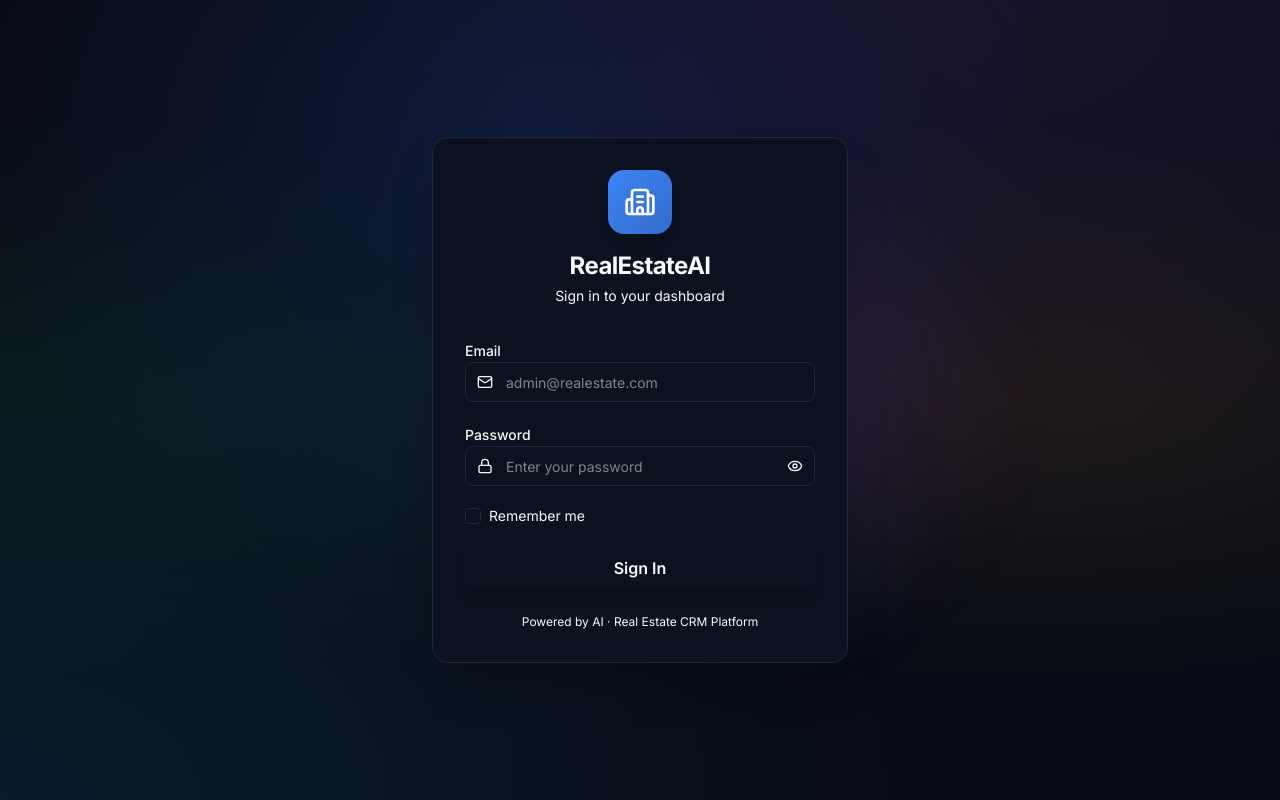
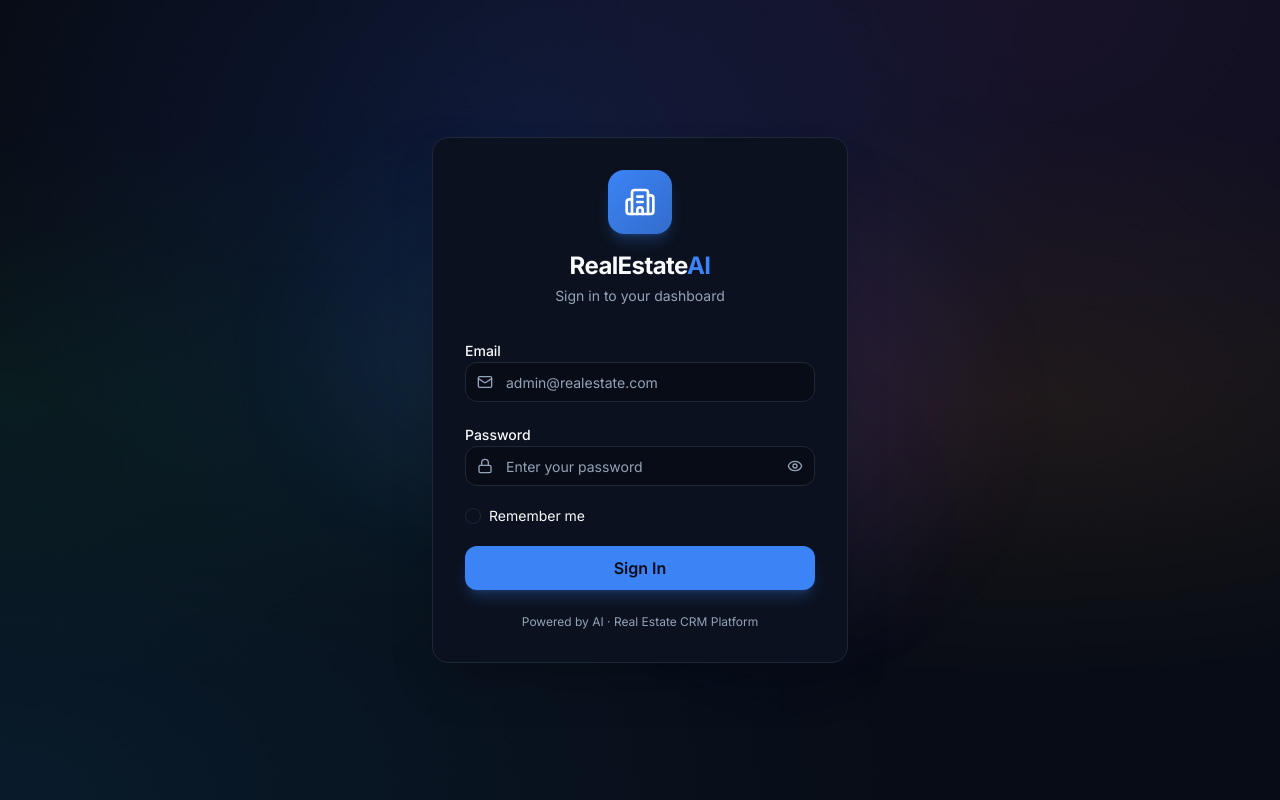
Before and after one commit to neer-soni/real-estate-crm, a Next.js app: page /login in a window 1280 px wide. Built offline with nearby package versions, Linux system fonts and the light colour scheme.

Commit message:
fix: add missing Tailwind v4 @theme configuration for shadcn css variables

```diff
--- a/src/app/globals.css
+++ b/src/app/globals.css
@@ -1,4 +1,41 @@
 @import "tailwindcss";
+
+@theme inline {
+  --color-background: hsl(var(--background));
+  --color-foreground: hsl(var(--foreground));
+  --color-card: hsl(var(--card));
+  --color-card-foreground: hsl(var(--card-foreground));
+  --color-popover: hsl(var(--popover));
+  --color-popover-foreground: hsl(var(--popover-foreground));
+  --color-primary: hsl(var(--primary));
+  --color-primary-foreground: hsl(var(--primary-foreground));
+  --color-secondary: hsl(var(--secondary));
+  --color-secondary-foreground: hsl(var(--secondary-foreground));
+  --color-muted: hsl(var(--muted));
+  --color-muted-foreground: hsl(var(--muted-foreground));
+  --color-accent: hsl(var(--accent));
+  --color-accent-foreground: hsl(var(--accent-foreground));
+  --color-destructive: hsl(var(--destructive));
+  --color-destructive-foreground: hsl(var(--destructive-foreground));
+  --color-border: hsl(var(--border));
+  --color-input: hsl(var(--input));
+  --color-ring: hsl(var(--ring));
+  --color-success: hsl(var(--success));
+  --color-warning: hsl(var(--warning));
+  --color-info: hsl(var(--info));
+  --color-chart-1: hsl(var(--chart-1));
+  --color-chart-2: hsl(var(--chart-2));
+  --color-chart-3: hsl(var(--chart-3));
+  --color-chart-4: hsl(var(--chart-4));
+  --color-chart-5: hsl(var(--chart-5));
+  --color-sidebar: hsl(var(--sidebar));
+  --color-sidebar-foreground: hsl(var(--sidebar-foreground));
+  --color-sidebar-border: hsl(var(--sidebar-border));
+  --radius-sm: calc(var(--radius) - 4px);
+  --radius-md: calc(var(--radius) - 2px);
+  --radius-lg: var(--radius);
+  --radius-xl: calc(var(--radius) + 4px);
+}
 
 @custom-variant dark (&:is(.dark *));
 
```
